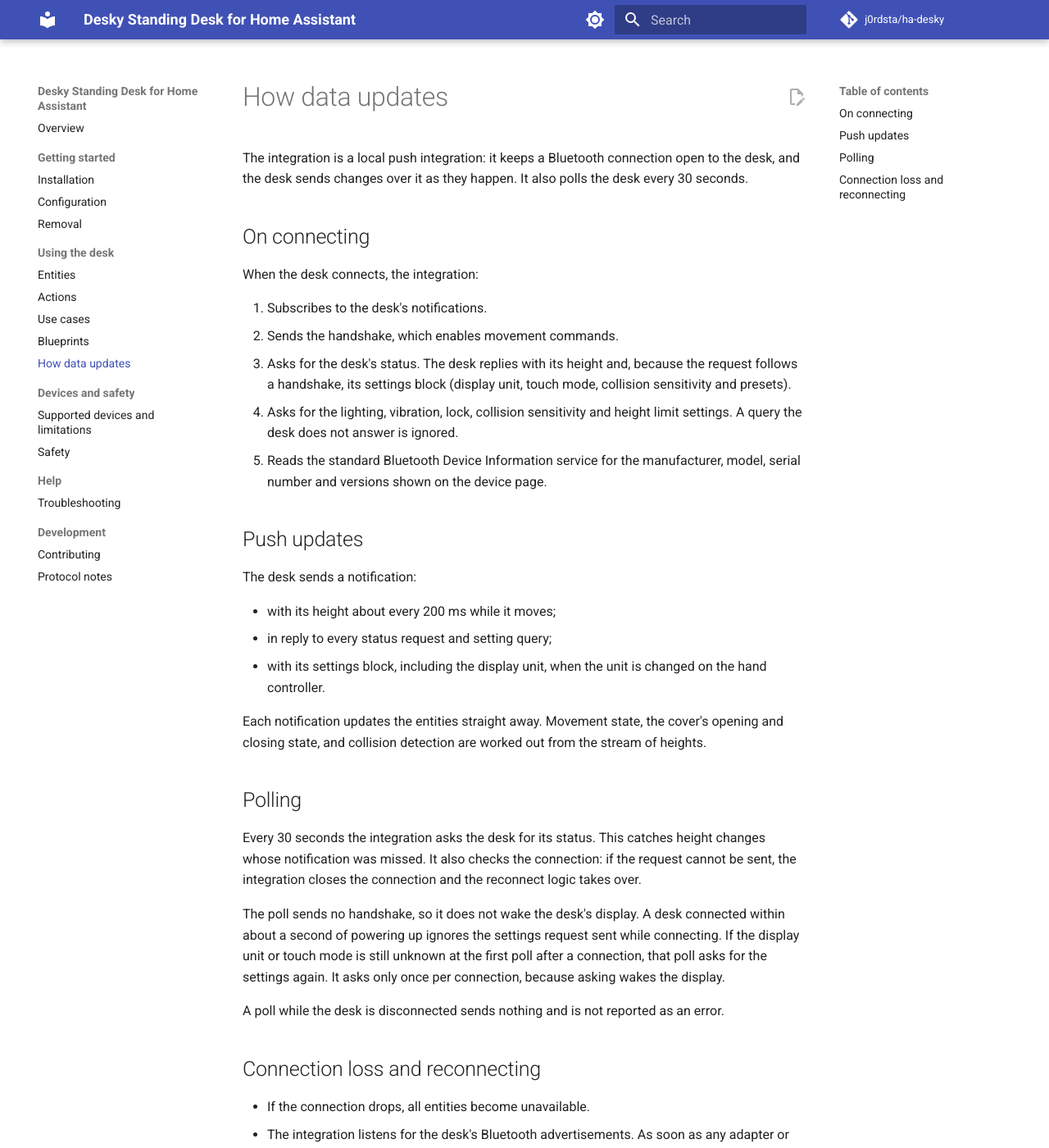
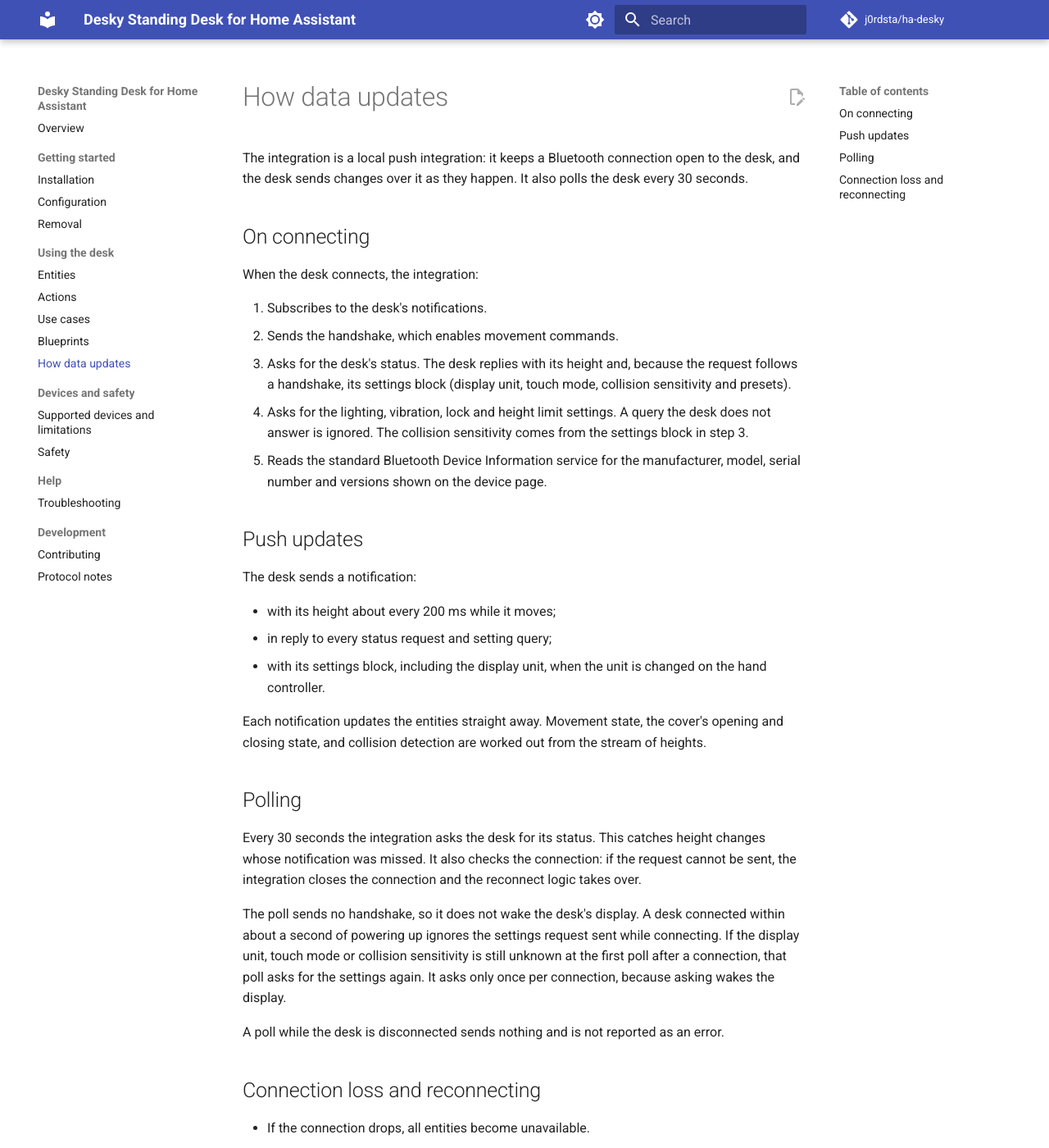
Before and after one commit to j0rdsta/ha-desky, an MkDocs documentation site: the page built from docs/data-updates.md, in a window 1280 px wide and 1400 px high. Shown: the whole window at 82% size. Built offline with MkDocs 1.6.1 and Material for MkDocs 9.7.7, drawn with Linux system fonts in a browser that asks for light colours; comment, search, counter and statistics services are not loaded.

Commit message:
docs: describe how the collision sensitivity is read back
Co-Authored-By: Claude Opus 5.5 <noreply@anthropic.com>

```diff
--- a/docs/data-updates.md
+++ b/docs/data-updates.md
@@ -11,8 +11,8 @@ When the desk connects, the integration:
 2. Sends the handshake, which enables movement commands.
 3. Asks for the desk's status. The desk replies with its height and, because the request follows
    a handshake, its settings block (display unit, touch mode, collision sensitivity and presets).
-4. Asks for the lighting, vibration, lock, collision sensitivity and height limit settings. A
-   query the desk does not answer is ignored.
+4. Asks for the lighting, vibration, lock and height limit settings. A query the desk does not
+   answer is ignored. The collision sensitivity comes from the settings block in step 3.
 5. Reads the standard Bluetooth Device Information service for the manufacturer, model, serial
    number and versions shown on the device page.
 
@@ -35,9 +35,9 @@ notification was missed. It also checks the connection: if the request cannot be
 integration closes the connection and the reconnect logic takes over.
 
 The poll sends no handshake, so it does not wake the desk's display. A desk connected within about
-a second of powering up ignores the settings request sent while connecting. If the display unit or
-touch mode is still unknown at the first poll after a connection, that poll asks for the settings
-again. It asks only once per connection, because asking wakes the display.
+a second of powering up ignores the settings request sent while connecting. If the display unit,
+touch mode or collision sensitivity is still unknown at the first poll after a connection, that
+poll asks for the settings again. It asks only once per connection, because asking wakes the display.
 
 A poll while the desk is disconnected sends nothing and is not reported as an error.
 
```
Also changed, not shown: CLAUDE.md (+4 -4 lines), docs/entities.md (+3 -1 lines), docs/protocol.md (+6 -3 lines), docs/supported-devices.md (+3 -3 lines).
